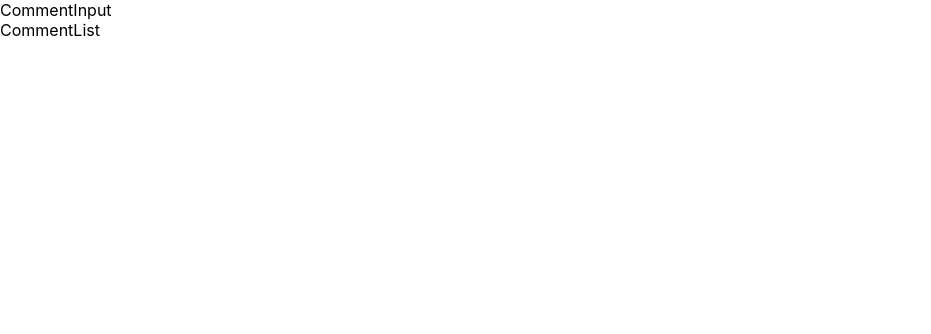
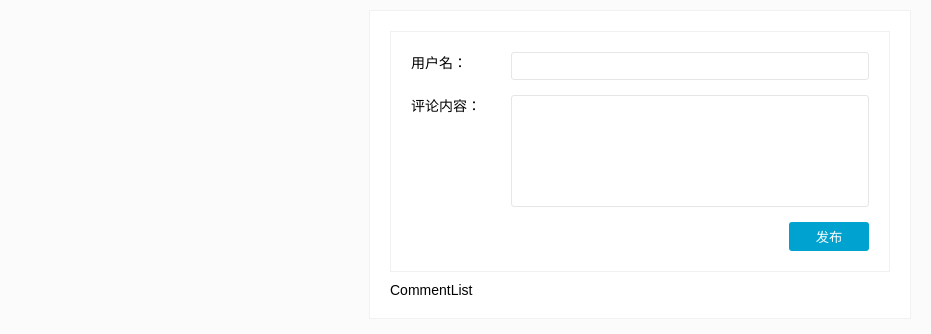
Before and after one commit to LiXiaoRan/comment-component, a React (Create React App) app: page / in a window 1280 px wide. Shown: the top 334 px of the page, without its empty margins (0-931 px from the left). Built offline with nearby package versions, Linux system fonts and the light colour scheme.

Commit message:
加入css，输入区UI基本成型

```diff
--- a/src/CommentApp.js
+++ b/src/CommentApp.js
@@ -5,7 +5,7 @@ import CommentList from './CommentList'
 class CommentApp extends Component{
     render() {
         return (
-            <div>
+            <div className="wrapper">
                 <CommentInput />
                 <CommentList />
             </div>
--- a/src/CommentInput.js
+++ b/src/CommentInput.js
@@ -3,8 +3,22 @@ import React ,{Component} from 'react'
 class CommentInput extends Component{
     render() {
         return (
-            <div>
-                CommentInput
+            <div className="comment-input">
+                <div className="comment-field">
+                    <span className="comment-field-name">用户名：</span>
+                    <div className="comment-field-input">
+                        <input />
+                    </div>
+                </div>
+                <div className="comment-field">
+                    <span className="comment-field-name">评论内容：</span>
+                    <div className="comment-field-input">
+                        <textarea />
+                    </div>
+                </div>
+                <div className="comment-field-button">
+                    <button>发布</button>
+                </div>
             </div>
         );
     }
--- a/src/index.css
+++ b/src/index.css
@@ -5,9 +5,113 @@ body {
     sans-serif;
   -webkit-font-smoothing: antialiased;
   -moz-osx-font-smoothing: grayscale;
+
+  padding: 0;
+  font-family: sans-serif;
+  background-color: #fbfbfb;
 }
 
 code {
   font-family: source-code-pro, Menlo, Monaco, Consolas, "Courier New",
     monospace;
 }
+
+
+.wrapper{
+  width: 500px;
+  margin: 10px auto;
+  font-size: 14px;
+  background-color: #fff;
+  border: 1px solid #f1f1f1;
+  padding: 20px;
+}
+
+
+/* 评论框样式 */
+.comment-input {
+  background-color: #fff;
+  border: 1px solid #f1f1f1;
+  padding: 20px;
+  margin-bottom: 10px;
+}
+
+.comment-field {
+  margin-bottom: 15px;
+  display: flex;
+}
+
+.comment-field .comment-field-name {
+  display: flex;
+  flex-basis: 100px;
+  font-size: 14px;
+}
+
+.comment-field .comment-field-input {
+  display: flex;
+  flex: 1;
+}
+
+.comment-field-input input,
+.comment-field-input textarea {
+  border: 1px solid #e6e6e6;
+  border-radius: 3px;
+  padding: 5px;
+  outline: none;
+  font-size: 14px;
+  resize: none;
+  flex: 1;
+}
+
+.comment-field-input textarea {
+  height: 100px;
+}
+
+.comment-field-button {
+  display: flex;
+  justify-content: flex-end;
+}
+
+.comment-field-button button {
+  padding: 5px 10px;
+  width: 80px;
+  border: none;
+  border-radius: 3px;
+  background-color: #00a3cf;
+  color: #fff;
+  outline: none;
+  cursor: pointer;
+}
+
+.comment-field-button button:active {
+  background: #13c1f1;
+}
+
+/* 评论列表样式 */
+.comment-list {
+  background-color: #fff;
+  border: 1px solid #f1f1f1;
+  padding: 20px;
+}
+
+/* 评论组件样式 */
+.comment {
+  display: flex;
+  border-bottom: 1px solid #f1f1f1;
+  margin-bottom: 10px;
+  padding-bottom: 10px;
+  min-height: 50px;
+}
+
+.comment .comment-user {
+  flex-shrink: 0;
+}
+
+.comment span {
+  color: #00a3cf;
+  font-style: italic;
+}
+
+.comment p {
+  margin: 0;
+  /*text-indent: 2em;*/
+}
```
